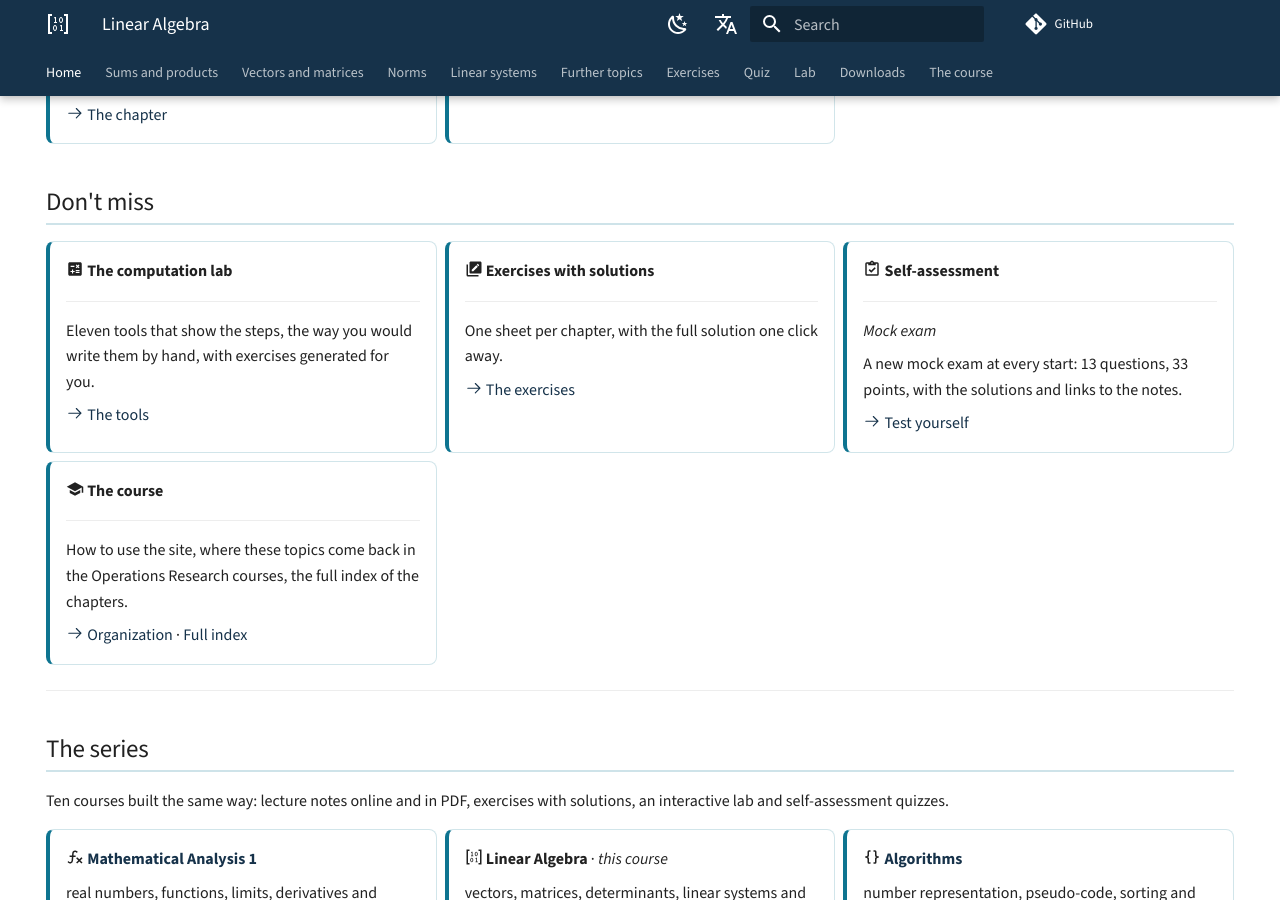
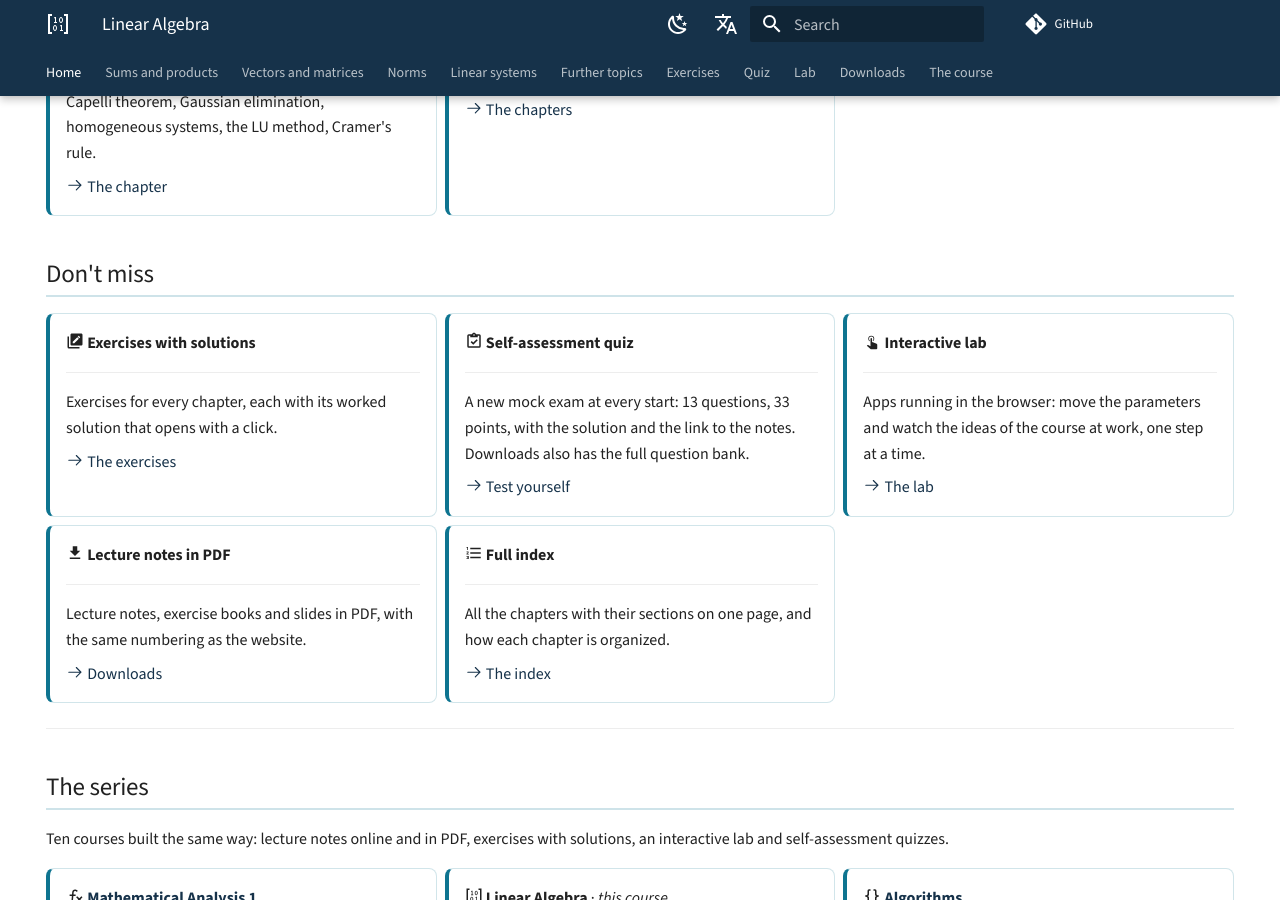
Before and after one commit to fabiofurini/linear-algebra, an MkDocs documentation site: the page built from docs/index.md, in a window 1280 px wide and 900 px high, scrolled down 1541 px. Built offline with MkDocs 1.6.1 and Material for MkDocs 9.7.7, drawn with Linux system fonts in a browser that asks for light colours; comment, search, counter and statistics services are not loaded; some of the changed text lies outside the part shown.

Commit message:
Home page: same structure in the whole series (header, try it now, parts, don't miss, the series)
Co-Authored-By: Claude Opus 5.5 <noreply@anthropic.com>

```diff
--- a/docs/index.md
+++ b/docs/index.md
@@ -29,13 +29,17 @@ with the same notation as the notes.
 
 </div>
 
-## Matrices, step by step
+<!-- collana-app -->
+## Try it now
 
 Watch how a matrix becomes upper triangular with simple row operations: press
 «Next step» and the zeros appear below the diagonal, one step at a time (or ▶
 to let it run by itself).
 
 <div class="la-tool" data-tool="demo" data-matrix="2,4,2;4,10,6;2,6,8"></div>
+
+[:material-gesture-tap: More apps in the lab](lab/index.md){ .md-button }
+<!-- /collana-app -->
 
 ## The parts of the course
 
@@ -83,47 +87,53 @@ to let it run by itself).
 
 </div>
 
+<!-- collana-da-non-perdere -->
 ## Don't miss
 
 <div class="grid cards" markdown>
-
--   :material-calculator-variant: **The computation lab**
-
-    ---
-
-    Eleven tools that show the steps, the way you would write them by hand,
-    with exercises generated for you.
-
-    [:octicons-arrow-right-24: The tools](lab/index.md)
 
 -   :material-pencil-box-multiple: **Exercises with solutions**
 
     ---
 
-    One sheet per chapter, with the full solution one click away.
+    Exercises for every chapter, each with its worked solution that opens with a click.
 
     [:octicons-arrow-right-24: The exercises](exercises/index.md)
 
--   :material-clipboard-check-outline: **Self-assessment**
+-   :material-clipboard-check-outline: **Self-assessment quiz**
 
     ---
 
-    *Mock exam*
-
-    A new mock exam at every start: 13 questions, 33 points, with the solutions and links to the notes.
+    A new mock exam at every start: 13 questions, 33 points, with the solution and the link to the notes. Downloads also has the full question bank.
 
     [:octicons-arrow-right-24: Test yourself](self-assessment.md)
 
--   :material-school: **The course**
+-   :material-gesture-tap: **Interactive lab**
 
     ---
 
-    How to use the site, where these topics come back in the Operations
-    Research courses, the full index of the chapters.
+    Apps running in the browser: move the parameters and watch the ideas of the course at work, one step at a time.
 
-    [:octicons-arrow-right-24: Organization](organization.md) · [Full index](index-full.md)
+    [:octicons-arrow-right-24: The lab](lab/index.md)
+
+-   :material-download: **Lecture notes in PDF**
+
+    ---
+
+    Lecture notes, exercise books and slides in PDF, with the same numbering as the website.
+
+    [:octicons-arrow-right-24: Downloads](downloads.md)
+
+-   :material-format-list-numbered: **Full index**
+
+    ---
+
+    All the chapters with their sections on one page, and how each chapter is organized.
+
+    [:octicons-arrow-right-24: The index](index-full.md)
 
 </div>
+<!-- /collana-da-non-perdere -->
 
 ---
 
@@ -177,6 +187,8 @@ Ten courses built the same way: lecture notes online and in PDF, exercises with
 </div>
 <!-- /collana -->
 
+---
+
 Teaching material by **[Fabio Furini](https://fabiofurini.github.io/)** —
 [DIAG](https://www.diag.uniroma1.it/), Sapienza University of Rome.
 
```
Also changed, not shown: docs/index-full.md (+0 -33 lines).
